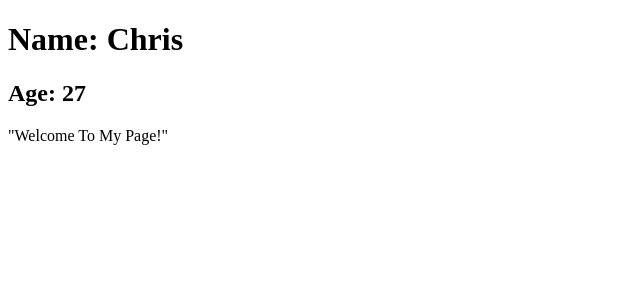
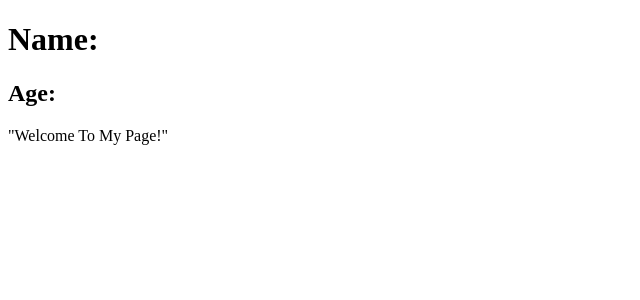
Before and after one commit to W0685475/Chris-Jamo-Learning-Angular, an Angular app: page / in a window 1280 px wide. Shown: the top 300 px of the page, without its empty margins (0-640 px from the left). Built offline with nearby package versions, Linux system fonts and the light colour scheme.

Commit message:
Created a new data type with at least five properties. One optional property, specified types for every property, and exported the interface.

```diff
--- a/package.json
+++ b/package.json
@@ -6,7 +6,8 @@
     "start": "ng serve",
     "build": "ng build",
     "watch": "ng build --watch --configuration development",
-    "test": "ng test"
+    "test": "ng test",
+    "generateInterface": "ng generate interface"
   },
   "private": true,
   "dependencies": {
--- a/src/app/app.component.ts
+++ b/src/app/app.component.ts
@@ -1,5 +1,6 @@
 import { Component } from '@angular/core';
 import { RouterOutlet } from '@angular/router';
+
 
 @Component({
   selector: 'app-root',
@@ -10,9 +11,5 @@ import { RouterOutlet } from '@angular/router';
 })
 export class AppComponent {
   title = 'Chris-Jamo-Learning-Angular';
-  protected readonly firstName = firstName;
-  protected readonly age = age;
+
 }
-
-let firstName = "Chris";
-let age = 27;
```
